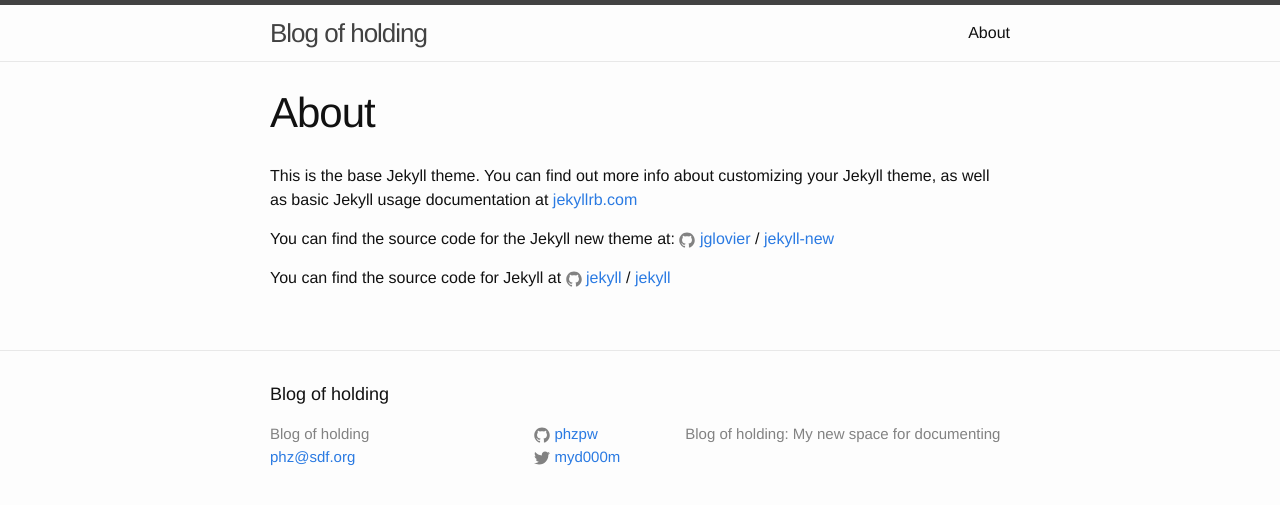
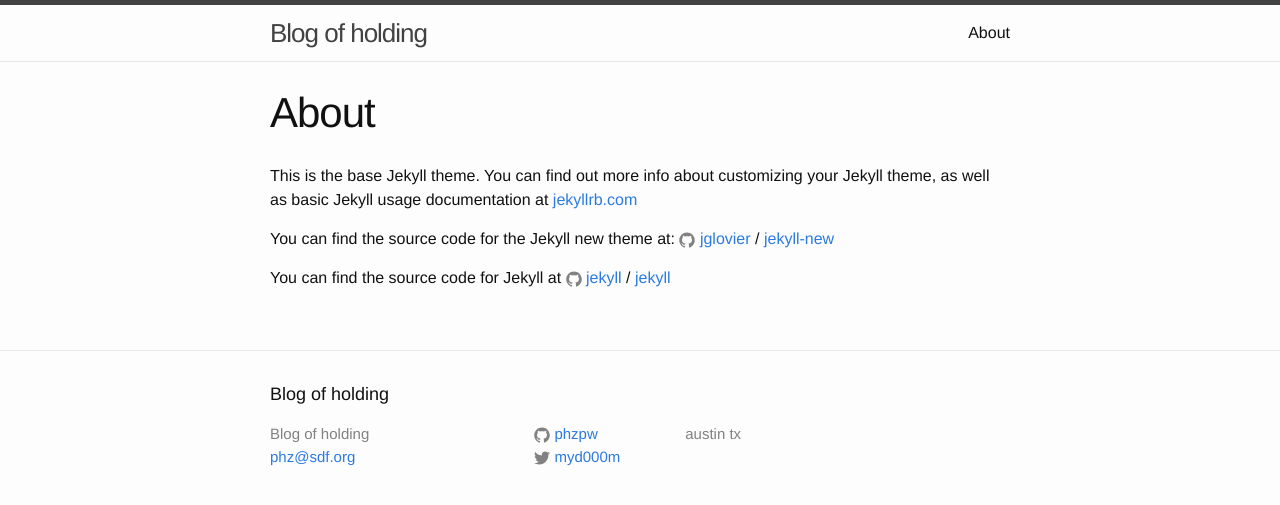
Before and after one commit to HUNGARYYY/phzpw.github.io, a Jekyll site: the page built from about.md, in a window 1280 px wide. Shown: the top 505 px of the page. Built offline with Jekyll 4.4.1, drawn with Linux system fonts in a browser that asks for light colours.

Commit message:
🍔  config fix

```diff
--- a/_config.yml
+++ b/_config.yml
@@ -9,7 +9,7 @@
 title: Blog of holding
 email: phz@sdf.org
 description: > # this means to ignore newlines until "baseurl:"
-  Blog of holding: My new space for documenting
+  austin tx
 baseurl: "" # the subpath of your site, e.g. /blog
 url: "https://phzpw.github.io" # the base hostname & protocol for your site
 twitter_username: myd000m
```
